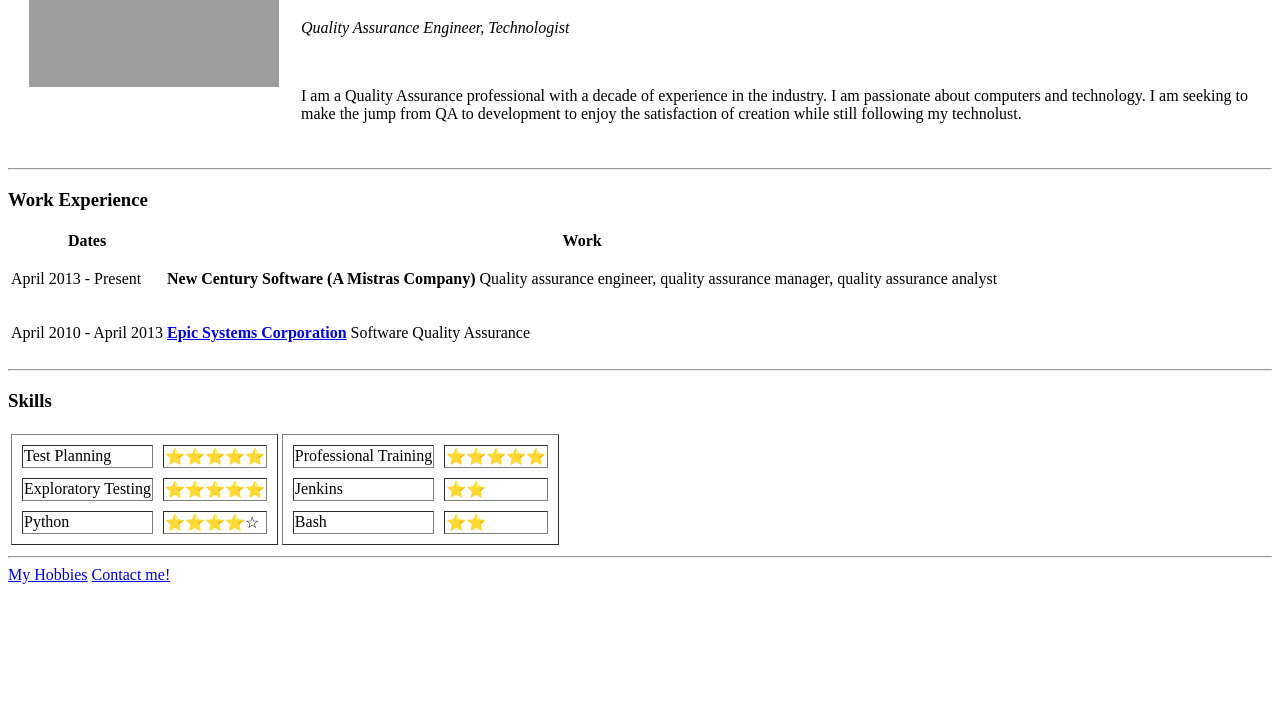
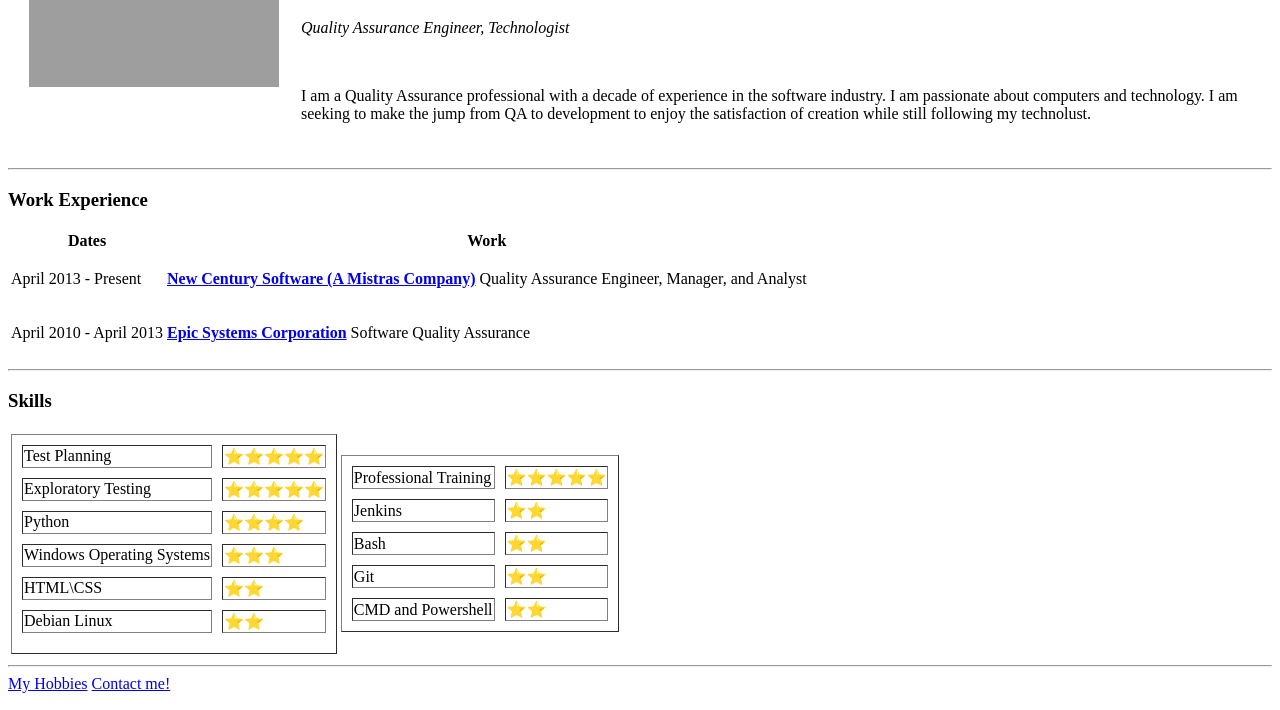
Before and after one commit to mszote2/cv_site, a plain HTML site: page index.html in a window 1280 px wide. Shown: the part 90-800 px from the top of the page. Drawn offline with Linux system fonts and the light colour scheme; grey boxes are pictures that could not be loaded.

Commit message:
added more skills and a link

```diff
--- a/index.html
+++ b/index.html
@@ -3,7 +3,7 @@
 
 <head>
   <meta charset="utf-8">
-  <title>Mike's 90s Fabulous Site</title>
+  <title>Mike's 90s Fabulous Curriculum Vitae</title>
 </head>
 
 <body>
@@ -17,7 +17,7 @@
         <p><em>Quality Assurance Engineer, Technologist</em></p>
         <br>
         <p>I am a Quality Assurance professional with a decade of experience
-          in the industry. I am passionate about computers and technology. I am
+          in the software industry. I am passionate about computers and technology. I am
           seeking to make the jump from QA to development to enjoy the satisfaction
           of creation while still following my technolust.</p>
       </td>
@@ -34,8 +34,8 @@
       <tr>
         <td>April 2013 - Present</td>
         <td>
-          <p><strong>New Century Software (A Mistras Company)</strong> Quality
-            assurance engineer, quality assurance manager, quality assurance analyst</p>
+          <p><strong><a href="https://www.newcenturysoftware.com">New Century Software (A Mistras Company)</a></strong> Quality
+            Assurance Engineer, Manager, and Analyst</p>
         </td>
       </tr>
       <tr>
@@ -63,8 +63,20 @@
           </tr>
           <tr>
             <td>Python</td>
-            <td>⭐⭐⭐⭐☆</td>
+            <td>⭐⭐⭐⭐</td>
           </tr>
+            <td>Windows Operating Systems</td>
+            <td>⭐⭐⭐</td>
+          </tr>
+          <tr>
+            <td>HTML\CSS</td>
+            <td>⭐⭐</td>
+          </tr>
+          <tr>
+            <td>Debian Linux</td>
+            <td>⭐⭐</td>
+          </tr>
+          <tr>
 
         </table>
       </td>
@@ -82,6 +94,14 @@
             <td>Bash</td>
             <td>⭐⭐</td>
           </tr>
+          <tr>
+            <td>Git</td>
+            <td>⭐⭐</td>
+          </tr>
+          <tr>
+            <td>CMD and Powershell</td>
+            <td>⭐⭐</td>
+          </tr>
 
         </table>
       </td>
```
